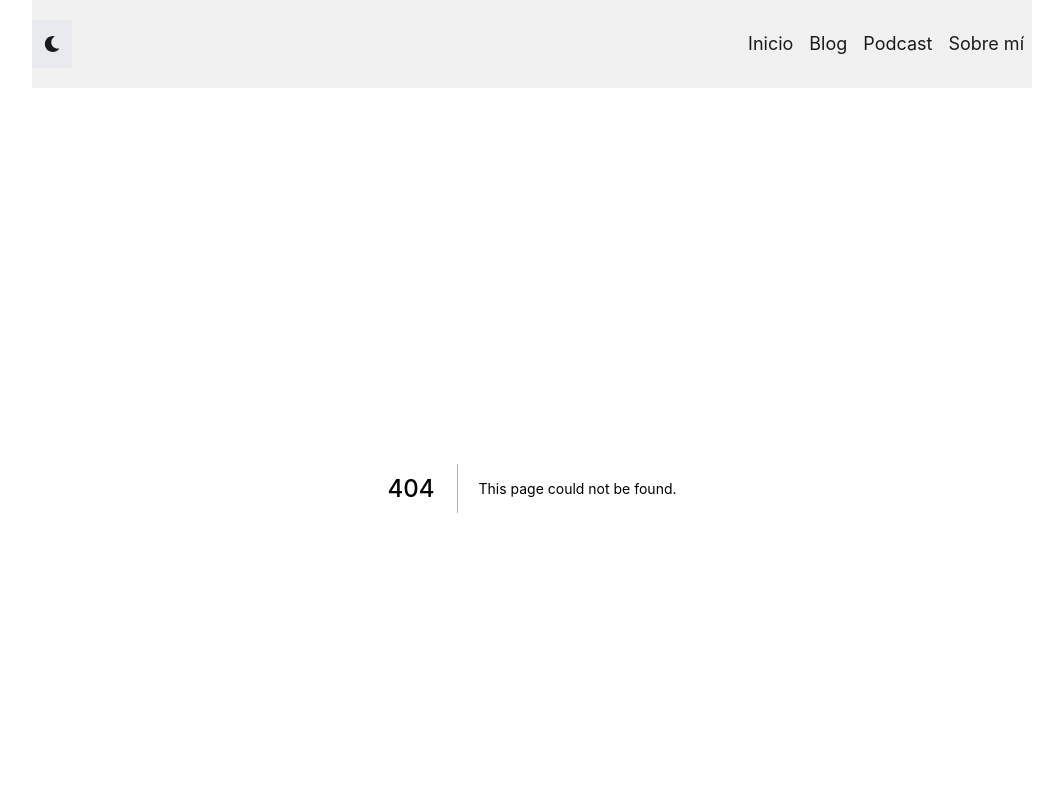
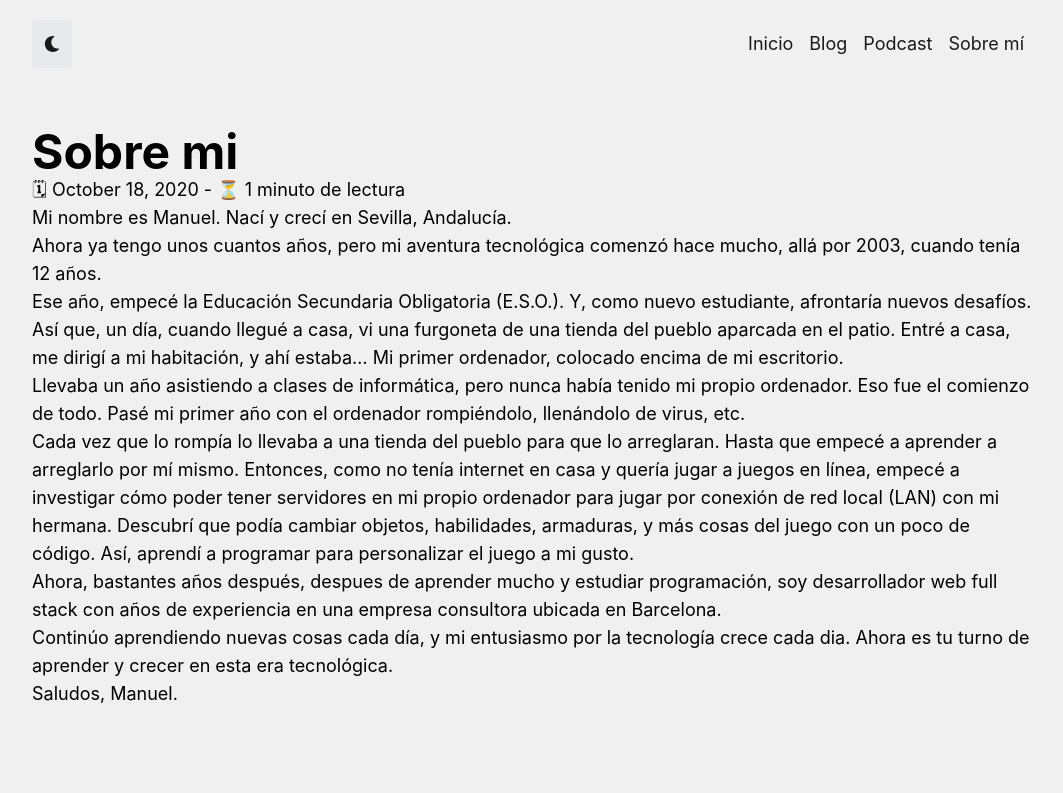
Before and after one commit to devzambra/devzambra.es, a Next.js app: page /blog/sobre-mi in a window 1280 px wide. Before the commit this address had no page. Shown: the top 793 px of the page, without its empty margins (108-1171 px from the left). Built offline with nearby package versions, Linux system fonts and the light colour scheme.

Commit message:
feat(blog): wip

```diff
--- a/components/Footer.js
+++ b/components/Footer.js
@@ -15,7 +15,7 @@ export default function Footer () {
         ))}
       </div>
       <div className='p-6'>
-        <p>Hecho por <Link href='/'><a className='text-green-500'>Manuel Zambrano</a></Link> © 2020</p>
+        <p>Hecho por <Link href='/'><a className='text-green-500 dark:text-green-500'>Manuel Zambrano</a></Link> © 2020</p>
       </div>
     </footer>
   )
--- a/components/PostList.js
+++ b/components/PostList.js
@@ -1,8 +1,26 @@
+import { POSTS } from '../constants/POSTS'
 
-export default function PostList ({ posts }) {
+import Link from 'next/link'
+import { convertDate, getReadingTime } from '../utils/timeUtils'
+
+export default function PostList () {
   return (
     <>
       <h2>Últimos artículos 📄</h2>
+      {POSTS.map(post => (
+        <Link href={`/blog/${post.slug}`} as={`/blog/${post.slug}`} key={post.slug}>
+          <a>
+            <article
+              className='flex flex-col justify-start rounded p-5 my-6 hover:bg-gray-400 cursor-pointer bg-gray-300 dark:hover:bg-gray-800 dark:bg-gray-700'
+            >
+              <h3>{post.title}</h3>
+              <small>🗓 {convertDate(post.createdAt)} - ⏳ {getReadingTime(post.readingTime)}
+              </small>
+              <p>{post.description}</p>
+            </article>
+          </a>
+        </Link>
+      ))}
     </>
   )
 }
--- /dev/null
+++ b/constants/POSTS.js
@@ -0,0 +1,11 @@
+export const POSTS = [
+  {
+    title: 'Sobre mi',
+    slug: 'sobre-mi',
+    description: '¿Quien soy yo? Esa es una buena pregunta.',
+    github: 'https://github.com/devzambra/devzambra.es/edit/master/pages/blog/sobre-mi.mdx',
+    createdAt: '10/18/2020',
+    readingTime: '300',
+    tags: ['general']
+  }
+]
--- a/next.config.js
+++ b/next.config.js
@@ -1,11 +1,10 @@
-const withMDX = require('@next/mdx')
+const withMDX = require('@next/mdx')({
+  extension: /\.mdx?$/
+})
 
-module.exports = {
+module.exports = withMDX({
+  pageExtensions: ['js', 'jsx', 'md', 'mdx'],
   images: {
     domains: ['d3t3ozftmdmh3i.cloudfront.net']
-  },
-  plugins: [
-    withMDX({
-      pageExtensions: ['js', 'mdx']
-    })]
-}
+  }
+})
--- a/pages/about.js
+++ b/pages/about.js
@@ -19,8 +19,6 @@ export default function About () {
         </p>
       </div>
       <Skills />
-      {/* <Experience />
-      <Skills /> */}
     </>
   )
 }
--- /dev/null
+++ b/pages/blog/sobre-mi.mdx
@@ -0,0 +1,27 @@
+import {convertDate, getReadingTime} from '../../utils/timeUtils'
+
+<h1 className="mt-10">Sobre mi</h1>
+<span>🗓 {convertDate('10/18/2020')} - ⏳ {getReadingTime(300)}</span>
+
+Mi nombre es Manuel. Nací y crecí en Sevilla, Andalucía.
+
+Ahora ya tengo unos cuantos años, pero mi aventura tecnológica comenzó hace mucho, allá por 2003, cuando tenía 12 años.
+
+Ese año, empecé la Educación Secundaria Obligatoria (E.S.O.). Y, como nuevo estudiante, afrontaría nuevos desafíos.
+Así que, un día, cuando llegué a casa, vi una furgoneta de una tienda del pueblo aparcada en el patio.
+Entré a casa, me dirigí a mi habitación, y ahí estaba… Mi primer ordenador, colocado encima de mi escritorio.
+
+Llevaba un año asistiendo a clases de informática, pero nunca había tenido mi propio ordenador. Eso fue el comienzo de todo.
+Pasé mi primer año con el ordenador rompiéndolo, llenándolo de virus, etc.
+
+Cada vez que lo rompía lo llevaba a una tienda del pueblo para que lo arreglaran. Hasta que empecé a aprender a arreglarlo por mí mismo.
+Entonces, como no tenía internet en casa y quería jugar a juegos en línea, empecé a investigar cómo poder tener servidores en mi propio ordenador para jugar por conexión de red local (LAN) con mi hermana. Descubrí que podía cambiar objetos, habilidades, armaduras, y más cosas del juego con un poco de código.
+Así, aprendí a programar para personalizar el juego a mi gusto.
+
+Ahora, bastantes años después, despues de aprender mucho y estudiar programación, soy desarrollador web full stack con años de experiencia en una empresa consultora ubicada en Barcelona.
+
+Continúo aprendiendo nuevas cosas cada día, y mi entusiasmo por la tecnología crece cada dia.
+Ahora es tu turno de aprender y crecer en esta era tecnológica.
+
+Saludos,
+Manuel.
--- /dev/null
+++ b/utils/timeUtils.js
@@ -0,0 +1,13 @@
+export const convertDate = (value) => {
+  return new Date(value).toLocaleDateString(undefined, {
+    year: 'numeric',
+    month: 'long',
+    day: 'numeric'
+  })
+}
+
+export const getReadingTime = (value) => {
+  const minutes = Math.ceil(value / 60000)
+  const text = minutes > 1 ? 'minutos de lectura' : 'minuto de lectura'
+  return `${minutes} ${text}`
+}
```
